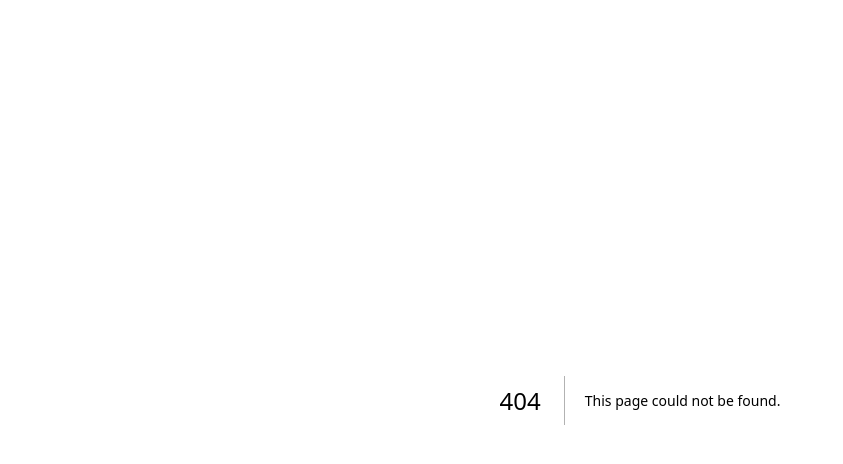
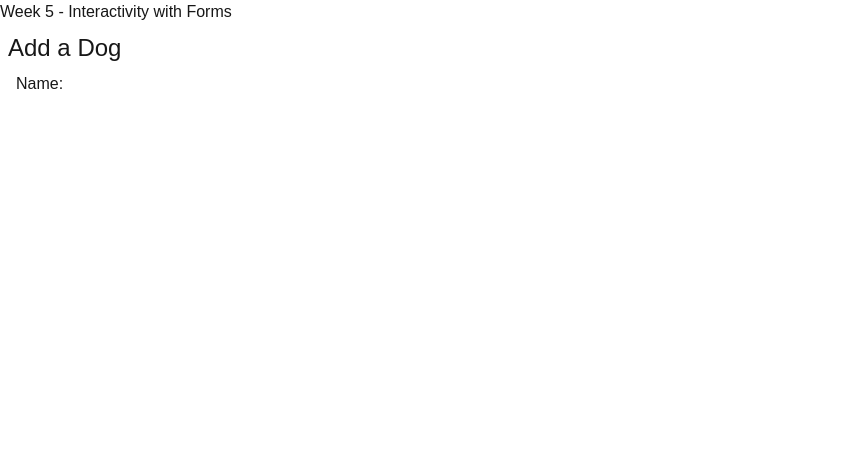
Before and after one commit to zena-kebede/cprg306-assignments, a Next.js app: page /week-5 in a window 1280 px wide. Before the commit this address had no page. Shown: the top 464 px of the page, without its empty margins (0-843 px from the left). Built offline with nearby package versions, Linux system fonts and the light colour scheme.

Commit message:
updated page.js for proper deployment

```diff
--- a/app/week-5/dog-form.js
+++ b/app/week-5/dog-form.js
@@ -24,6 +24,7 @@ export default function DogForm() {
                 onChange={(event) => handleNameChange(event)}
                 />
             </form>
+            <div className="text-lg">{name}</div>
 
         </div>
     );
--- /dev/null
+++ b/app/week-5/page.js
@@ -0,0 +1,10 @@
+import DogForm from "./dog-form.js";
+
+export default function Page() {
+    return (
+        <main>
+            <h1>Week 5 - Interactivity with Forms</h1>
+            <DogForm />
+        </main>
+    );
+}
```
